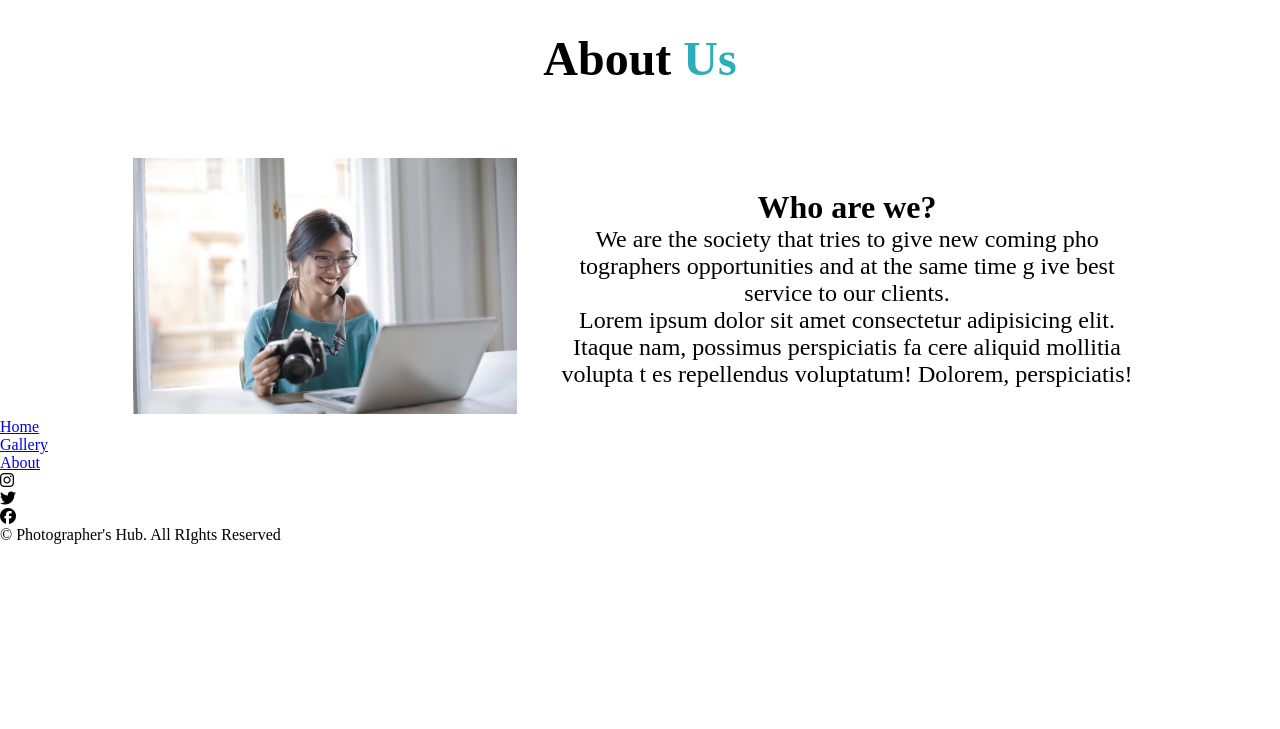
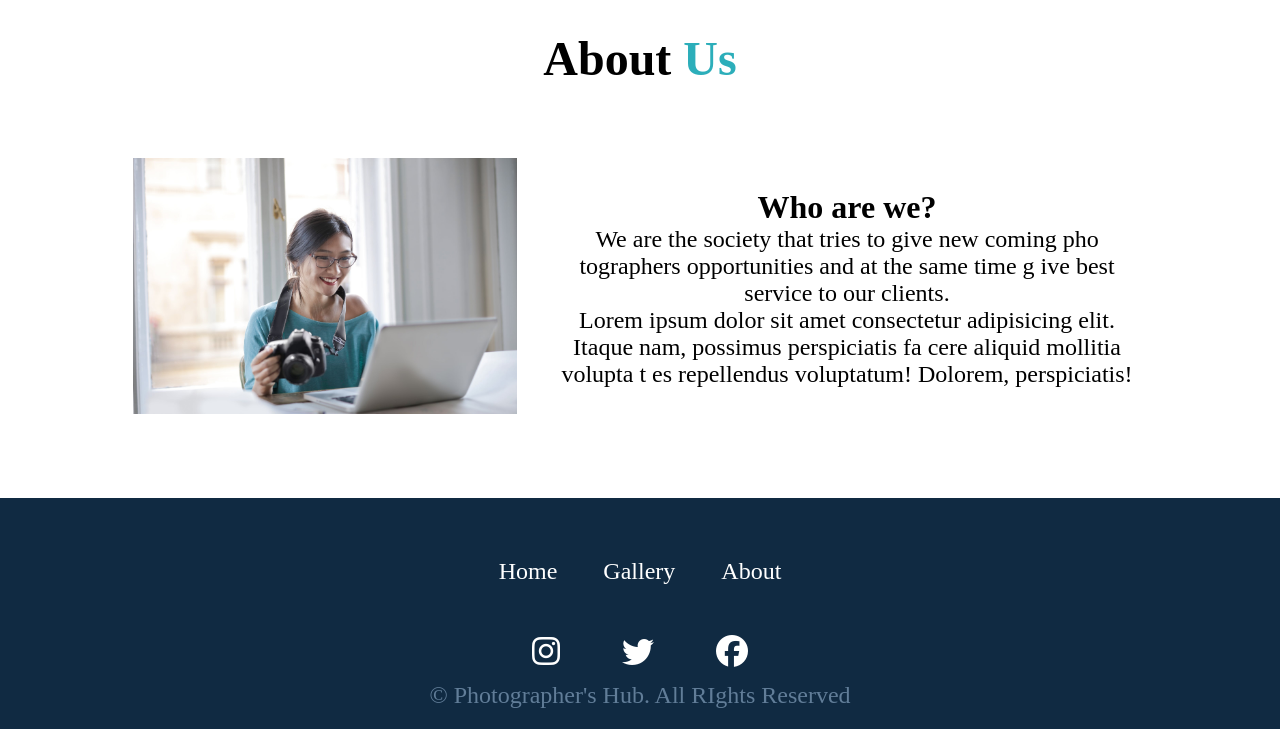
Before and after one commit to Sai-02/Photographer-hub, a plain HTML site: page index.html in a window 1280 px wide. Shown: the part 1495-2224 px from the top of the page. Before the commit the page ends 2039 px from the top, so only its background shows below. Drawn offline with Linux system fonts and the light colour scheme.

Commit message:
Update styles.css

```diff
--- a/styles.css
+++ b/styles.css
@@ -279,3 +279,46 @@ Variables
     position: relative;
   }
 }
+.footer {
+  background: var(--clr-grey-1);
+}
+.footer-links-container {
+  margin-top: 80px;
+  padding-top: 60px;
+}
+.footer-links {
+  display: flex;
+  flex-direction: row;
+  justify-content: center;
+}
+a {
+  text-decoration: none;
+}
+.footer-links li {
+  list-style: none;
+  margin: auto 23px;
+  font-size: 1.5rem;
+}
+.footer-link {
+  color: white;
+}
+.social-icons-container {
+  display: flex;
+  flex-direction: row;
+  justify-content: center;
+  margin-top: 50px;
+}
+.social-icon {
+  margin: auto 31px;
+  font-size: 2rem;
+  color: white;
+}
+footer p {
+  font-size: 1.5rem;
+  color: var(--clr-grey-5);
+  text-align: center;
+  margin-top: 10px;
+}
+footer {
+  padding-bottom: 20px;
+}
```
